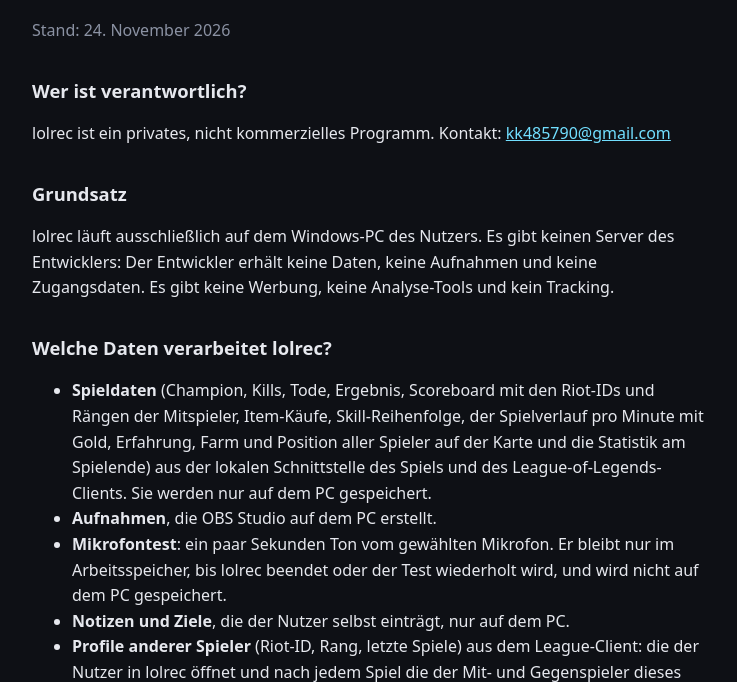
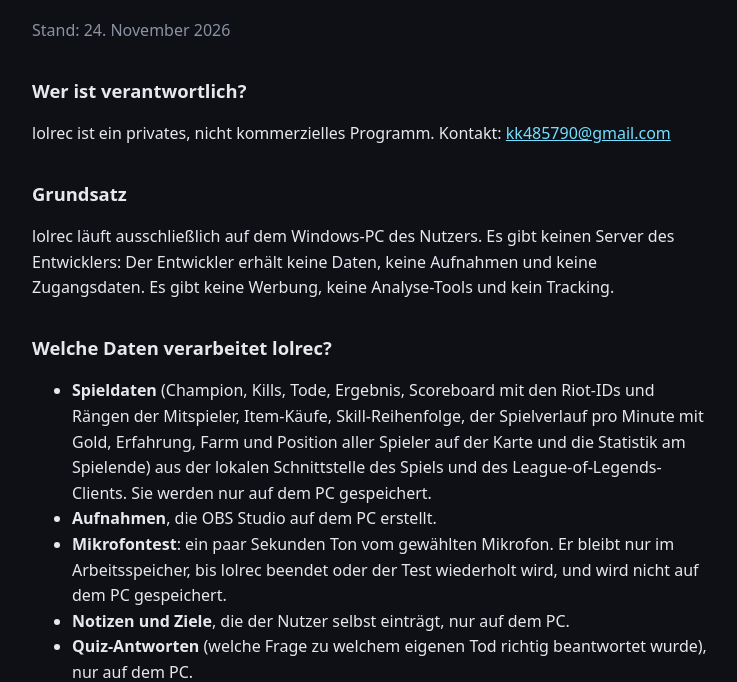
Before and after one commit to KARMA22194/lolrec, a plain HTML site: page privacy.html in a window 1280 px wide. Shown: the part 124-806 px from the top of the page, without its empty margins (268-1005 px from the left). Drawn offline with Linux system fonts and the light colour scheme.

Commit message:
Datenschutz: Quiz-Antworten

```diff
--- a/privacy.html
+++ b/privacy.html
@@ -36,6 +36,7 @@
     <li><b>Mikrofontest</b>: ein paar Sekunden Ton vom gewählten Mikrofon. Er bleibt nur im
       Arbeitsspeicher, bis lolrec beendet oder der Test wiederholt wird, und wird nicht auf dem PC gespeichert.</li>
     <li><b>Notizen und Ziele</b>, die der Nutzer selbst einträgt, nur auf dem PC.</li>
+    <li><b>Quiz-Antworten</b> (welche Frage zu welchem eigenen Tod richtig beantwortet wurde), nur auf dem PC.</li>
     <li><b>Profile anderer Spieler</b> (Riot-ID, Rang, letzte Spiele) aus dem League-Client: die der Nutzer in lolrec
       öffnet und nach jedem Spiel die der Mit- und Gegenspieler dieses Spiels. lolrec legt davon eine Kopie auf dem PC
       ab, damit sie auch ohne geöffneten Client gefunden werden. Die Kopien verlassen den PC nicht.</li>
```
